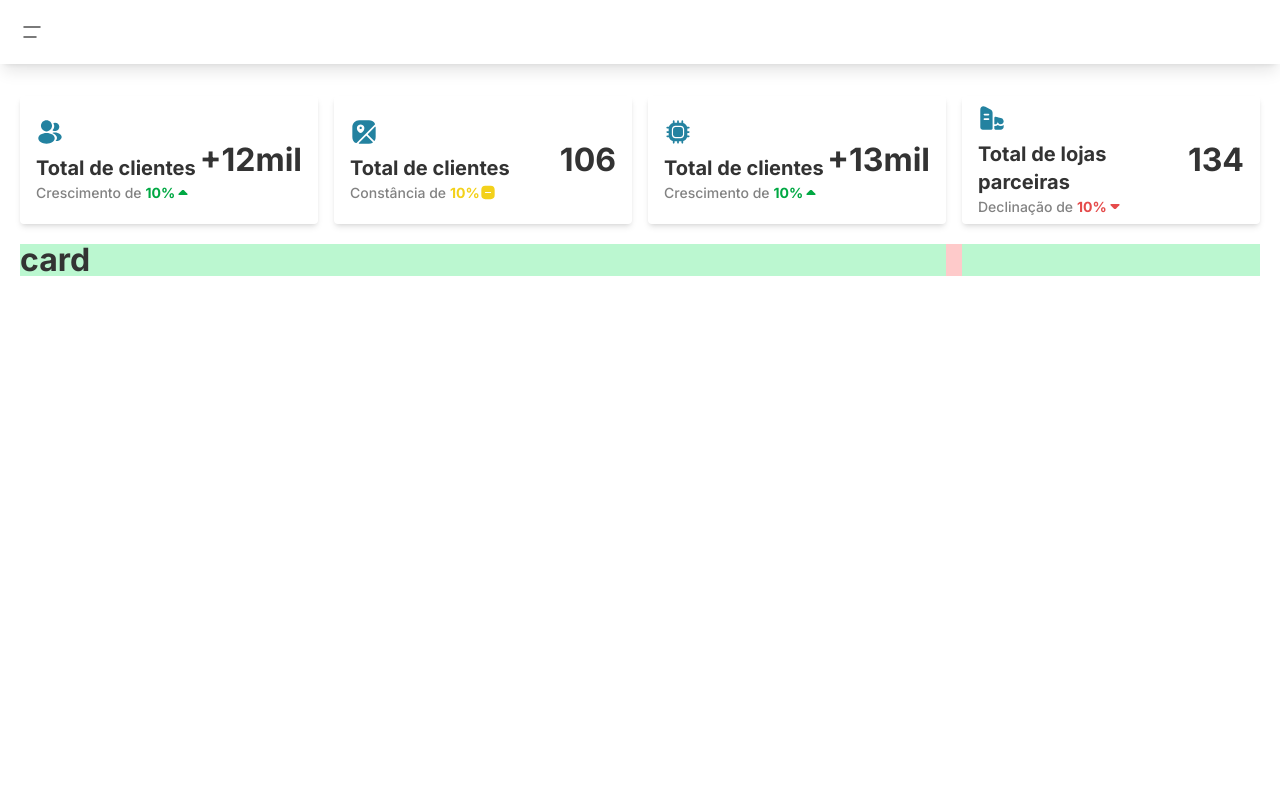
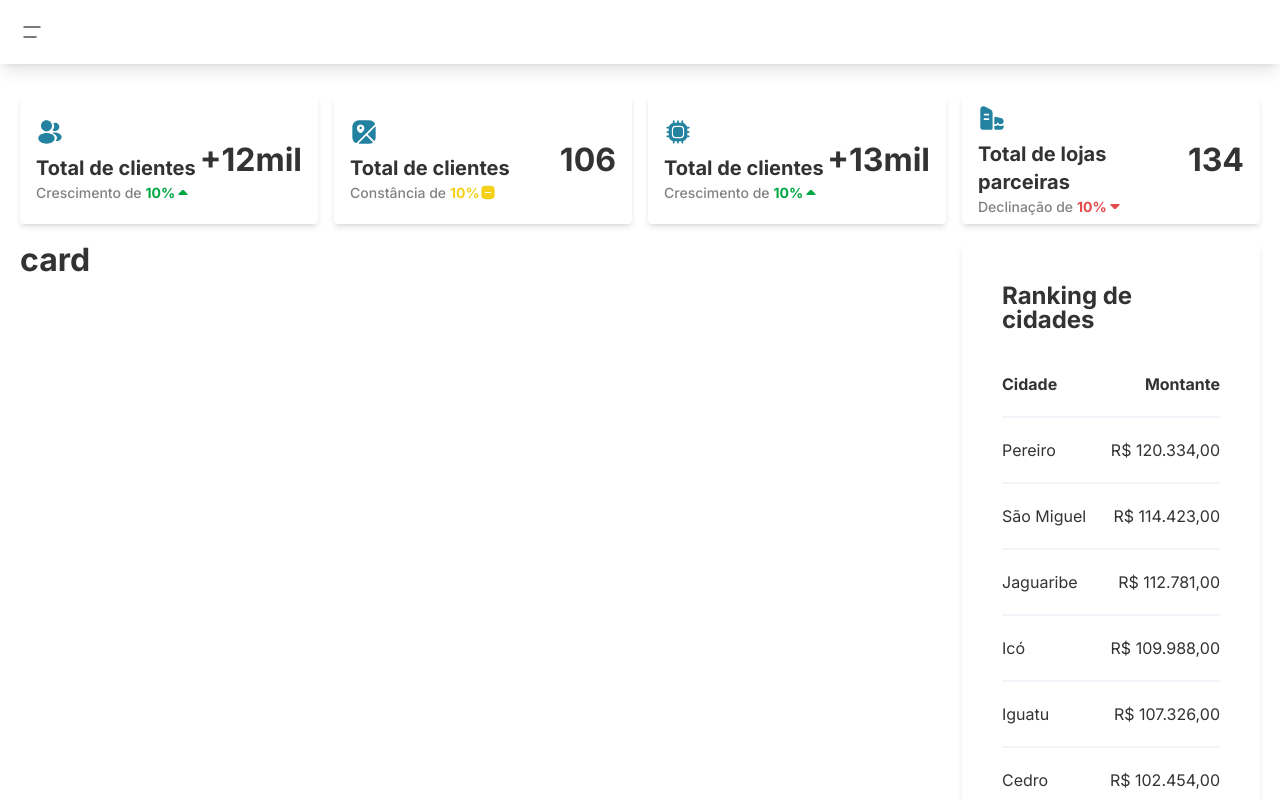
Before and after one commit to Bruno-Costa-fig/client-system-web, a React (Vite) app: page / in a window 1280 px wide. Shown: the top 800 px of the page. Built offline with nearby package versions, Linux system fonts and the light colour scheme.

Commit message:
feat: criação ranking cidades

```diff
--- a/src/Pages/Dashboard/index.jsx
+++ b/src/Pages/Dashboard/index.jsx
@@ -4,6 +4,7 @@ import ProfileIcon from "../../components/icons/ProfileIcon"
 import MapsIcon from "../../components/icons/MapsIcon"
 import CpuIcon from "../../components/icons/CpuIcon"
 import BuildingIcon from "../../components/icons/BuildingIcon"
+import RankingCidades from "../../components/RankingCidades";
 
 function Dashboard() {
   return (
@@ -22,12 +23,12 @@ function Dashboard() {
           <BuildingIcon size={28} />
         </CardItem>
       </div>
-      <div className="w-full mt-5 min-h-full bg-red-200 lg:grid lg:gap-3 lg:gap-4 lg:grid-cols-4 place-content-start">
-        <div className="bg-green-200 min-h-max col-start-1 col-end-4">
+      <div className="w-full mt-5 min-h-full lg:grid lg:gap-3 lg:gap-4 lg:grid-cols-4 place-content-start">
+        <div className="min-h-max col-start-1 col-end-4">
           <h3>card</h3>
         </div>
-        <div className="bg-green-200 min-h-full">
-
+        <div className="min-h-full">
+          <RankingCidades />
         </div>
       </div>
     </ContainerWrapper>
--- /dev/null
+++ b/src/components/RankingCidades/index.jsx
@@ -0,0 +1,55 @@
+function RankingCidades() {
+
+  const cidadesList = [
+    {
+      name: "Pereiro",
+      amount: 120334
+    },
+    {
+      name: "São Miguel",
+      amount: 114423
+    },
+    {
+      name: "Jaguaribe",
+      amount: 112781
+    },
+    {
+      name: "Icó",
+      amount: 109988
+    },
+    {
+      name: "Iguatu",
+      amount: 107326
+    },
+    {
+      name: "Cedro",
+      amount: 102454
+    },
+    {
+      name: "Lavras da Mangabeira",
+      amount: 90760
+    },
+  ]
+
+  return (
+    <div className="rounded bg-white shadow-md p-10">
+      <h4 className="mb-10">Ranking de cidades</h4>
+      <div>
+        <div className="flex justify-between mb-5">
+          <span className="font-bold">Cidade</span>
+          <span className="font-bold">Montante</span>
+        </div>
+        <ul>
+          {cidadesList.map((item) => (
+            <div className="w-full flex justify-between py-5 border-t-2 border-solid border-slate-100">
+              <li>{item.name}</li>
+              <li className="whitespace-nowrap">{item.amount.toLocaleString('pt-br',{style: 'currency', currency: 'BRL'})}</li>
+            </div>
+          ))}
+        </ul>
+      </div>
+    </div>
+  );
+}
+
+export default RankingCidades;
--- a/src/index.css
+++ b/src/index.css
@@ -66,6 +66,12 @@ h3 {
   line-height: 32px;
 }
 
+h4 {
+  font-size: 24px;
+  font-weight: 700;
+  line-height: 24px;
+}
+
 .heading-1 {
   font-size: 64px;
   font-weight: 700;
```
